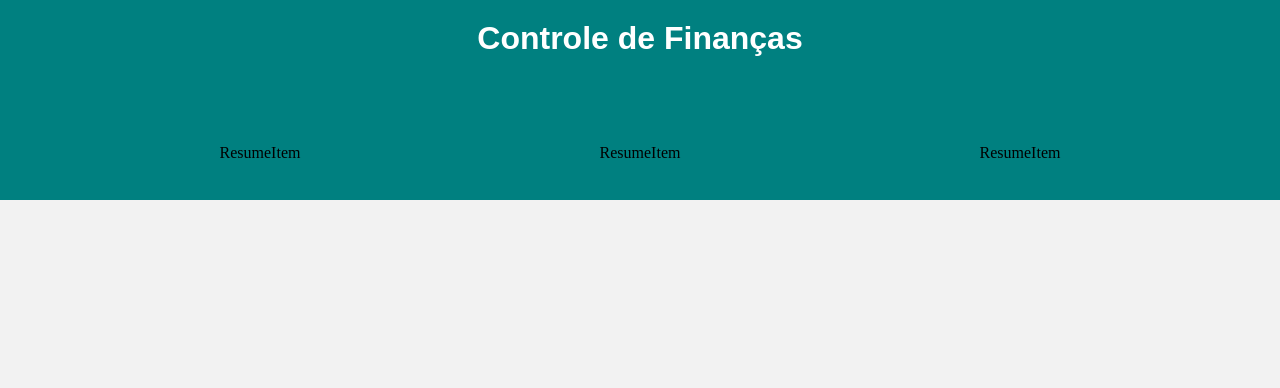
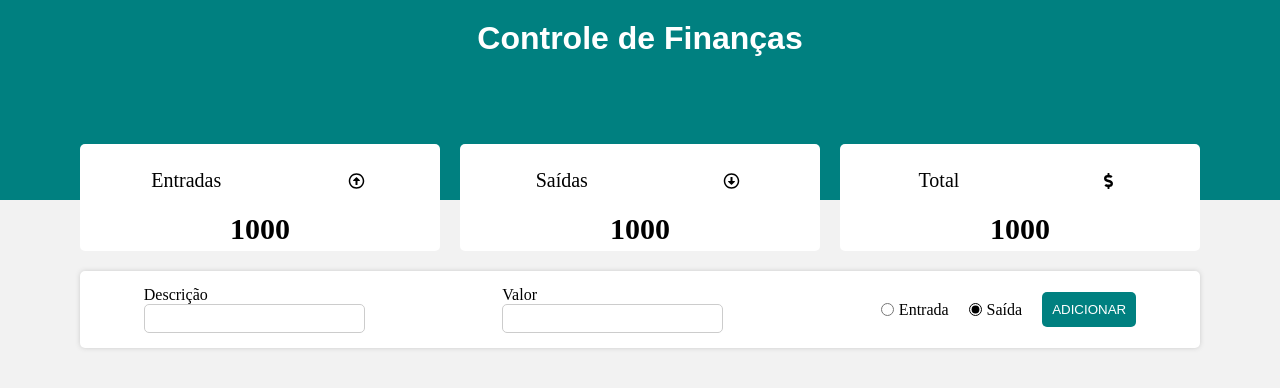
Before and after one commit to cecilia-ce/SistemaFinanceiroComReactJS, a React (Vite) app: page / in a window 1280 px wide. Shown: the top 388 px of the page. Built offline with nearby package versions, Linux system fonts and the light colour scheme.

Commit message:
Adicionado formulário de entrada e saída

```diff
--- a/package.json
+++ b/package.json
@@ -12,6 +12,7 @@
   "author": "",
   "license": "ISC",
   "dependencies": {
+    "react-icons": "^4.7.1",
     "styled-components": "^5.3.6"
   },
   "devDependencies": {
--- a/src/App.jsx
+++ b/src/App.jsx
@@ -1,6 +1,7 @@
 import React from 'react';
 import Header from './components/Header';
 import Resume from './components/Resume';
+import Form from './components/Form';
 import GlobalStyle from './style/global';
 
 const App = () => {
@@ -8,6 +9,7 @@
     <>
       <Header />
       <Resume />
+      <Form />
       <GlobalStyle />
     </>
 
--- /dev/null
+++ b/src/components/Form/index.jsx
@@ -0,0 +1,63 @@
+import React, { useState } from 'react';
+import * as C from './style';
+
+const Form = () => {
+  const [desc, setDesc] = useState("")
+  const [amount, setAmount] = useState("")
+  const [isExpense, setExpense] = useState(false)
+
+  const handleSave = () => {
+    if (!desc || !amount) {
+      alert("Informe a descrição e o valor");
+      return;
+    } else if (amount < 1) {
+      alert("O valor não pode ser negativo!");
+      return;
+    }
+  };
+
+
+  return (
+    <>
+      <C.Container>
+        <C.InputContent>
+          <C.Label>Descrição</C.Label>
+          <C.Input
+            value={desc}
+            onChange={(e) => setDesc(e.target.value)} />
+        </C.InputContent>
+
+        <C.InputContent>
+          <C.Label>Valor</C.Label>
+          <C.Input
+            value={amount}
+            type="number"
+            onChange={(e) => setAmount(e.target.value)} />
+        </C.InputContent>
+        <C.RadioGroup>
+          <C.Input
+            type="radio"
+            id="rIncome"
+            defaultChecked
+            name="group1"
+            onChange={() => setExpense(!isExpense)}
+          />
+          <C.Label htmlFor="rIncome">Entrada</C.Label>
+
+          <C.Input
+            type="radio"
+            id="rExpenses"
+            defaultChecked
+            name="group1"
+            onChange={() => setExpense(!isExpense)}
+          />
+          <C.Label htmlFor="rExpenses">Saída</C.Label>
+          <C.Button onClick={handleSave}>ADICIONAR</C.Button>
+        </C.RadioGroup>
+
+      </C.Container>
+    </>
+  );
+};
+
+export default Form;
--- /dev/null
+++ b/src/components/Form/style.jsx
@@ -0,0 +1,55 @@
+import styled from 'styled-components';
+
+export const Container = styled.div`
+  max-width: 1120px;
+  margin: 20px auto;
+  width: 98%;
+  background-color: #fff;
+  box-shadow: 0px 0px 5px #ccc;
+  border-radius: 5px;
+  display: flex;
+  justify-content: space-around;
+  padding: 15px 0px;
+  gap: 10px;
+
+  @media(max-width: 750px){
+    display: grid;
+  }
+`;
+
+export const InputContent = styled.div`
+  display: flex;
+  flex-direction: column;
+`;
+
+export const Label = styled.label``;
+
+export const Input = styled.input`
+  outline: none;
+  border-radius: 5px;
+  padding: 5px 10px;
+  font-size: 15px;
+  border: 1px solid #ccc;
+`;
+
+export const RadioGroup = styled.div`
+  display: flex;
+  align-items: center;
+
+  input{
+    margin-left: 20px;
+    margin-right: 5px;
+    margin-top: 0;
+    accent-color: black;
+  }
+`;
+
+export const Button = styled.button`
+  padding: 10px 10px;
+  margin-left: 20px;
+  border: none;
+  border-radius: 5px;
+  cursor: pointer;
+  color: white;
+  background-color: teal;
+`;
--- a/src/components/Resume/index.jsx
+++ b/src/components/Resume/index.jsx
@@ -1,13 +1,18 @@
 import React from 'react';
 import * as C from './styles';
 import ResumeItem from '../ResumeItem';
+import {
+  FaRegArrowAltCircleUp,
+  FaRegArrowAltCircleDown,
+  FaDollarSign,
+} from 'react-icons/fa';
 
 const Resume = () => {
   return (
     <C.Container>
-      <ResumeItem />
-      <ResumeItem />
-      <ResumeItem />
+      <ResumeItem title="Entradas" Icon={FaRegArrowAltCircleUp} value="1000" />
+      <ResumeItem title="Saídas" Icon={FaRegArrowAltCircleDown} value="1000" />
+      <ResumeItem title="Total" Icon={FaDollarSign} value="1000" />
     </C.Container>
   );
 };
--- a/src/components/ResumeItem/index.jsx
+++ b/src/components/ResumeItem/index.jsx
@@ -1,8 +1,16 @@
 import React from 'react';
 import * as C from './styles';
 
-const ResumeItem = () => {
-  return <div>ResumeItem</div>
+const ResumeItem = ({ title, Icon, value }) => {
+  return (
+    <C.Container>
+      <C.Header>
+        <C.HeaderTitle>{title}</C.HeaderTitle>
+        <Icon />
+      </C.Header>
+      <C.Total>{value}</C.Total>
+    </C.Container>
+  );
 };
 
 export default ResumeItem;
--- a/src/components/ResumeItem/styles.jsx
+++ b/src/components/ResumeItem/styles.jsx
@@ -31,4 +31,19 @@
   justify-content: space-around;
   width: 100%;
   gap: 10px;
+  margin: 20px auto;
+
+  svg{
+    width: 25px;
+    heigth: 25px;
+  }
 `;
+
+export const HeaderTitle = styled.p`
+  font-size: 20px;
+`;
+
+export const Total = styled.span`
+  font-size: 30px;
+  font-weight: bold;
+`;
```
Also changed, not shown: 1 other file (tests, documents, lock files or other folders).
